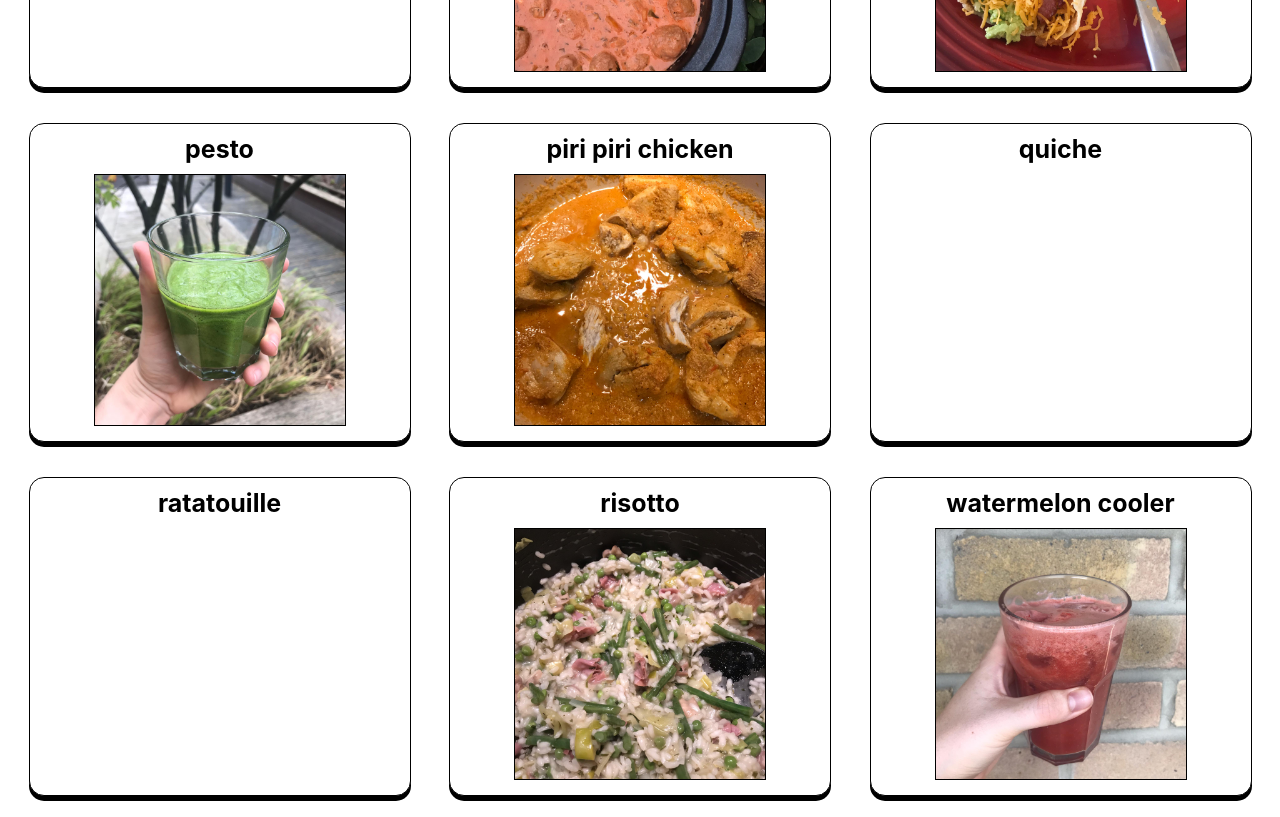
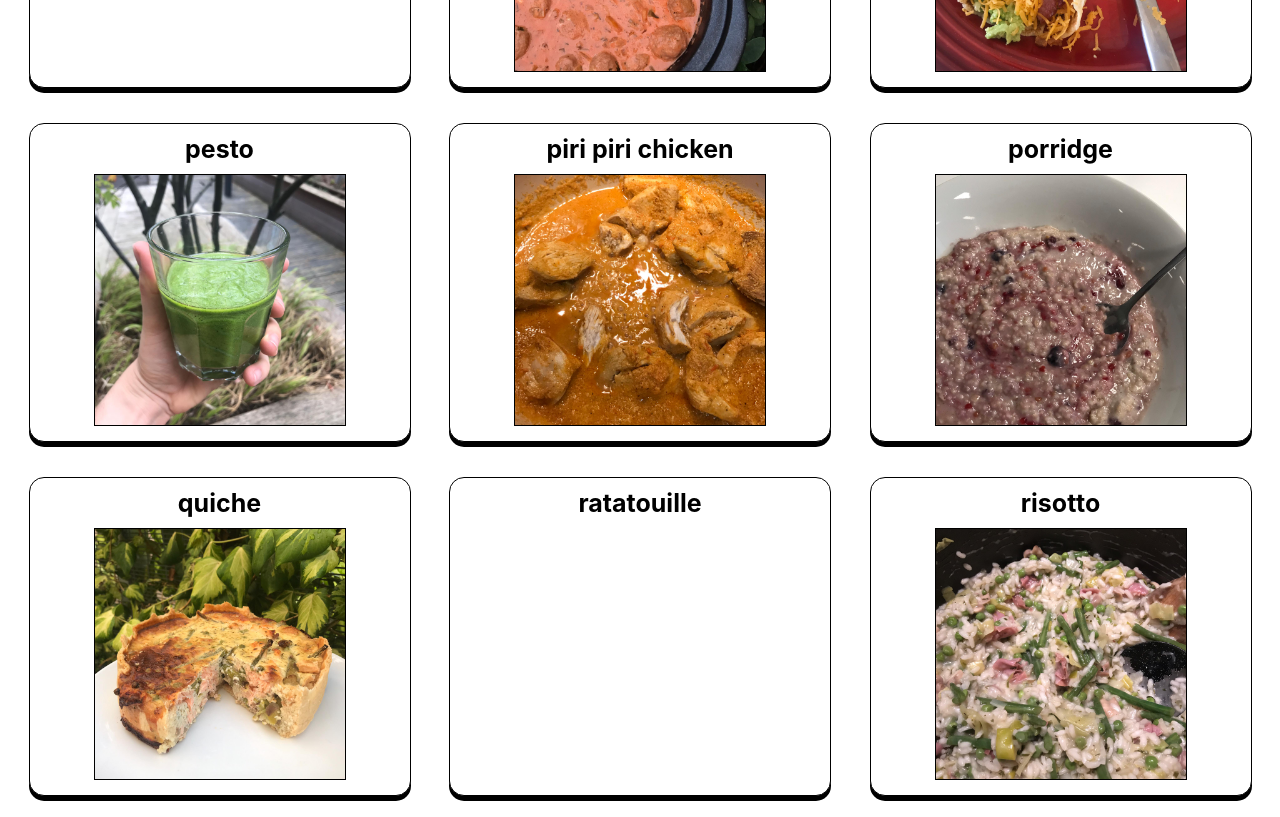
Before and after one commit to csu-anzai/recipes, a React (Create React App) app: page /recipes in a window 1280 px wide. Shown: the part 1980-2797 px from the top of the page. Built offline with nearby package versions, Linux system fonts and the light colour scheme.

Commit message:
porridge, quiche + image before ingred/method

```diff
--- a/src/components/recipes/Recipe/index.js
+++ b/src/components/recipes/Recipe/index.js
@@ -15,6 +15,7 @@ const Recipe = props => {
       onClick={() => switchClickStatus(!clicked)}
     >
       <span className="recipeTitle">{props.title}</span>
+      <RecipeImage id={props.id} />
       <div className="recipeDetail">
         {clicked ? (
           <>
@@ -24,7 +25,6 @@ const Recipe = props => {
           </>
         ) : null}
       </div>
-      <RecipeImage id={props.id} />
     </div>
   );
 };
--- a/src/resources/data.js
+++ b/src/resources/data.js
@@ -638,6 +638,7 @@ export const recipes = [
     hide: true
   },
   {
+    id: "quiche",
     title: "quiche",
     ingredients: [
       "375g shortcrust pastry (or enough to line quiche tin)",
@@ -671,10 +672,27 @@ export const recipes = [
       "blanch petit pois, asparagus (boil for 3 minutes then cool rapidly)",
       "combine all cooled ingredients to form filling",
       "pour filling all over pastry",
-      "bake for 45-60 minutes at 180 " +
+      "bake for 45 minutes at 180" +
         degreesCelcius +
-        " (until filling is set)"
+        " (or until filling is set)"
     ]
+  },
+  {
+    id: "porridge",
+    title: "porridge",
+    ingredients: [
+      "50g oats",
+      "200ml milk (+ extra dash at end)",
+      "1 tsp granulated sugar",
+      "1 tsp ground cinnamon",
+      "100g frozen fruit (raspberries, blueberries, pomegranate seeds)"
+    ],
+    method: [
+      "transfer all ingredients to heating device of choice",
+      "heat, stir until thick and creamy (approx. 2:30 if using microwave with 1 break to stir)",
+      "stir in final dash of milk to prevent drying out"
+    ],
+    makes: "1 portion"
   }
   // sort by recipe title
 ].sort((a, b) => (a.title > b.title ? 1 : -1));
```
Also changed, not shown: src/resources/images/porridge.jpg (added), src/resources/images/quiche.jpg (added).
